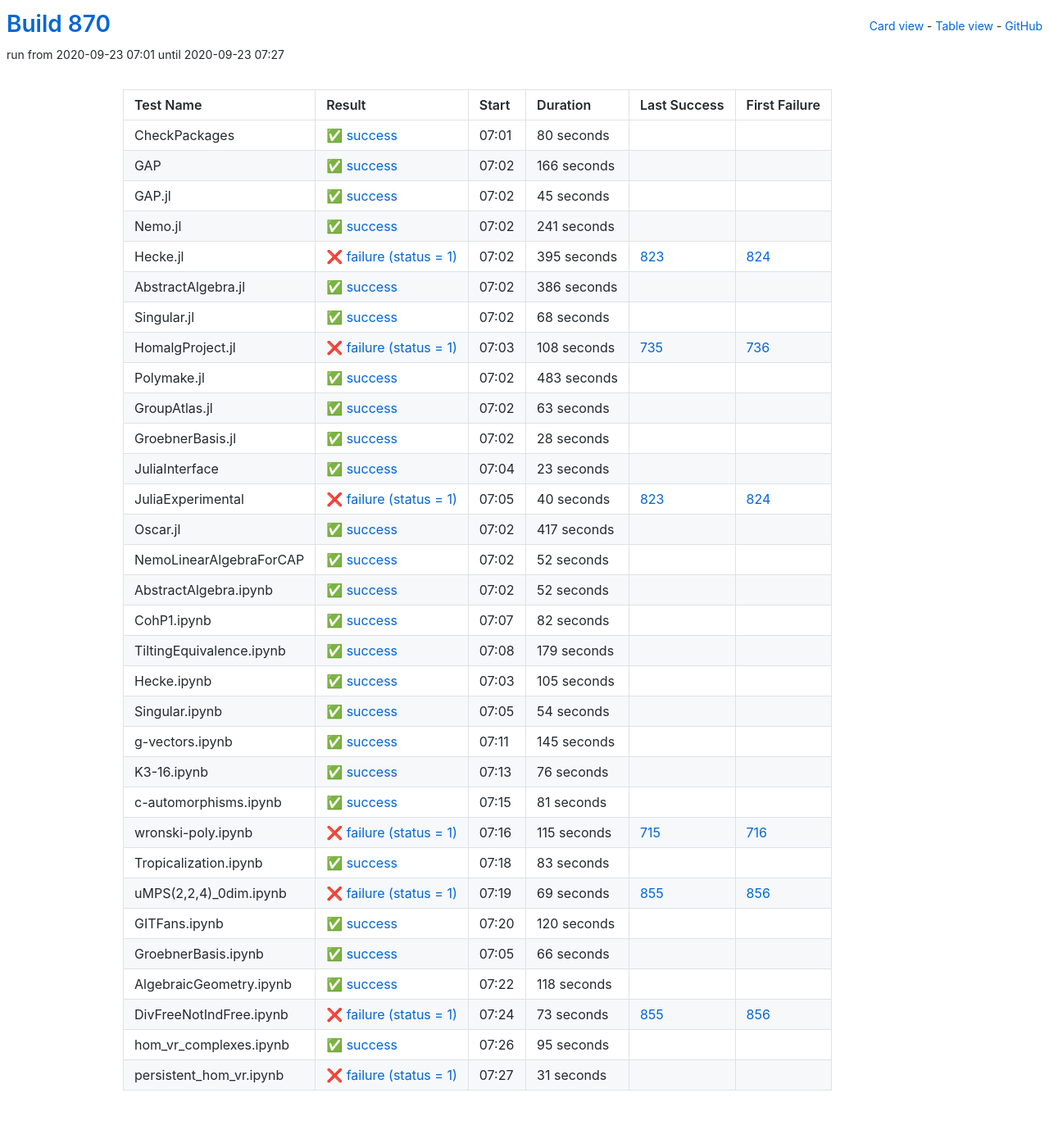
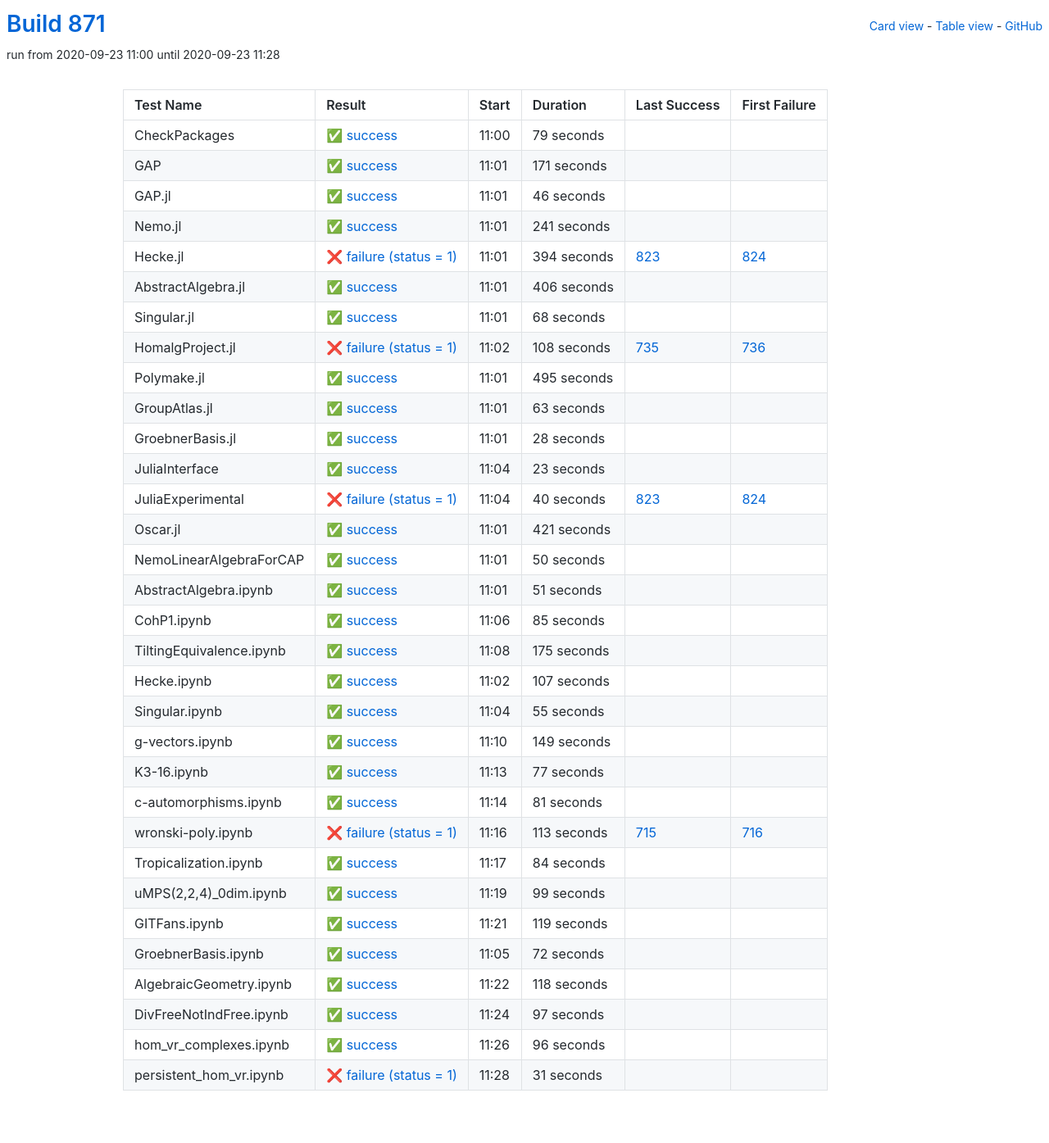
Before and after one commit to oscar-system/oscar-ci-status-stable, a Jekyll site: the page built from table.html, in a window 1280 px wide. Shown: the whole page at 82% size. Built offline with Jekyll 4.4.1, drawn with Linux system fonts in a browser that asks for light colours.

Commit message:
Build #871

```diff
--- a/_data/ci.yml
+++ b/_data/ci.yml
@@ -1,6 +1,6 @@
 ---
-build: 870
-build_url: https://oscarci.mathematik.uni-kl.de/job/oscar-stable/870/
+build: 871
+build_url: https://oscarci.mathematik.uni-kl.de/job/oscar-stable/871/
 job: oscar-stable
 organization: oscar-system
 repo: oscar-ci-status-stable
@@ -8,44 +8,44 @@ repourl: https://github.com/oscar-system/oscar-ci-status-stable
 tests:
 - name: CheckPackages
   id: checkpackages
-  log: https://oscarci.mathematik.uni-kl.de/job/oscar-stable/870/artifact/logs/build-870/CheckPackages.log
-  start: 2020-09-23 07:01
+  log: https://oscarci.mathematik.uni-kl.de/job/oscar-stable/871/artifact/logs/build-871/CheckPackages.log
+  start: 2020-09-23 11:00
   success: true
   exitcode: 0
   status: success
-  duration: 80
+  duration: 79
   last_success: false
   last_success_url:
   first_failure: false
   first_failure_url:
 - name: GAP
   id: gap
-  log: https://oscarci.mathematik.uni-kl.de/job/oscar-stable/870/artifact/logs/build-870/GAP.log
-  start: 2020-09-23 07:02
+  log: https://oscarci.mathematik.uni-kl.de/job/oscar-stable/871/artifact/logs/build-871/GAP.log
+  start: 2020-09-23 11:01
   success: true
   exitcode: 0
   status: success
-  duration: 166
+  duration: 171
   last_success: false
   last_success_url:
   first_failure: false
   first_failure_url:
 - name: GAP.jl
   id: gap-jl
-  log: https://oscarci.mathematik.uni-kl.de/job/oscar-stable/870/artifact/logs/build-870/GAP.jl.log
-  start: 2020-09-23 07:02
+  log: https://oscarci.mathematik.uni-kl.de/job/oscar-stable/871/artifact/logs/build-871/GAP.jl.log
+  start: 2020-09-23 11:01
   success: true
   exitcode: 0
   status: success
-  duration: 45
+  duration: 46
   last_success: false
   last_success_url:
   first_failure: false
   first_failure_url:
 - name: Nemo.jl
   id: nemo-jl
-  log: https://oscarci.mathematik.uni-kl.de/job/oscar-stable/870/artifact/logs/build-870/Nemo.jl.log
-  start: 2020-09-23 07:02
+  log: https://oscarci.mathematik.uni-kl.de/job/oscar-stable/871/artifact/logs/build-871/Nemo.jl.log
+  start: 2020-09-23 11:01
   success: true
   exitcode: 0
   status: success
@@ -56,32 +56,32 @@ tests:
   first_failure_url:
 - name: Hecke.jl
   id: hecke-jl
-  log: https://oscarci.mathematik.uni-kl.de/job/oscar-stable/870/artifact/logs/build-870/Hecke.jl.log
-  start: 2020-09-23 07:02
+  log: https://oscarci.mathematik.uni-kl.de/job/oscar-stable/871/artifact/logs/build-871/Hecke.jl.log
+  start: 2020-09-23 11:01
   success: false
   exitcode: 1
   status: failure
-  duration: 395
+  duration: 394
   last_success: 823
   last_success_url: https://oscarci.mathematik.uni-kl.de/job/oscar-stable/823/
   first_failure: 824
   first_failure_url: https://oscarci.mathematik.uni-kl.de/job/oscar-stable/824/
 - name: AbstractAlgebra.jl
   id: abstractalgebra-jl
-  log: https://oscarci.mathematik.uni-kl.de/job/oscar-stable/870/artifact/logs/build-870/AbstractAlgebra.jl.log
-  start: 2020-09-23 07:02
+  log: https://oscarci.mathematik.uni-kl.de/job/oscar-stable/871/artifact/logs/build-871/AbstractAlgebra.jl.log
+  start: 2020-09-23 11:01
   success: true
   exitcode: 0
   status: success
-  duration: 386
+  duration: 406
   last_success: false
   last_success_url:
   first_failure: false
   first_failure_url:
 - name: Singular.jl
   id: singular-jl
-  log: https://oscarci.mathematik.uni-kl.de/job/oscar-stable/870/artifact/logs/build-870/Singular.jl.log
-  start: 2020-09-23 07:02
+  log: https://oscarci.mathematik.uni-kl.de/job/oscar-stable/871/artifact/logs/build-871/Singular.jl.log
+  start: 2020-09-23 11:01
   success: true
   exitcode: 0
   status: success
@@ -92,8 +92,8 @@ tests:
   first_failure_url:
 - name: HomalgProject.jl
   id: homalgproject-jl
-  log: https://oscarci.mathematik.uni-kl.de/job/oscar-stable/870/artifact/logs/build-870/HomalgProject.jl.log
-  start: 2020-09-23 07:03
+  log: https://oscarci.mathematik.uni-kl.de/job/oscar-stable/871/artifact/logs/build-871/HomalgProject.jl.log
+  start: 2020-09-23 11:02
   success: false
   exitcode: 1
   status: failure
@@ -104,20 +104,20 @@ tests:
   first_failure_url: https://oscarci.mathematik.uni-kl.de/job/oscar-stable/736/
 - name: Polymake.jl
   id: polymake-jl
-  log: https://oscarci.mathematik.uni-kl.de/job/oscar-stable/870/artifact/logs/build-870/Polymake.jl.log
-  start: 2020-09-23 07:02
+  log: https://oscarci.mathematik.uni-kl.de/job/oscar-stable/871/artifact/logs/build-871/Polymake.jl.log
+  start: 2020-09-23 11:01
   success: true
   exitcode: 0
   status: success
-  duration: 483
+  duration: 495
   last_success: false
   last_success_url:
   first_failure: false
   first_failure_url:
 - name: GroupAtlas.jl
   id: groupatlas-jl
-  log: https://oscarci.mathematik.uni-kl.de/job/oscar-stable/870/artifact/logs/build-870/GroupAtlas.jl.log
-  start: 2020-09-23 07:02
+  log: https://oscarci.mathematik.uni-kl.de/job/oscar-stable/871/artifact/logs/build-871/GroupAtlas.jl.log
+  start: 2020-09-23 11:01
   success: true
   exitcode: 0
   status: success
@@ -128,8 +128,8 @@ tests:
   first_failure_url:
 - name: GroebnerBasis.jl
   id: groebnerbasis-jl
-  log: https://oscarci.mathematik.uni-kl.de/job/oscar-stable/870/artifact/logs/build-870/GroebnerBasis.jl.log
-  start: 2020-09-23 07:02
+  log: https://oscarci.mathematik.uni-kl.de/job/oscar-stable/871/artifact/logs/build-871/GroebnerBasis.jl.log
+  start: 2020-09-23 11:01
   success: true
   exitcode: 0
   status: success
@@ -140,8 +140,8 @@ tests:
   first_failure_url:
 - name: JuliaInterface
   id: juliainterface
-  log: https://oscarci.mathematik.uni-kl.de/job/oscar-stable/870/artifact/logs/build-870/JuliaInterface.log
-  start: 2020-09-23 07:04
+  log: https://oscarci.mathematik.uni-kl.de/job/oscar-stable/871/artifact/logs/build-871/JuliaInterface.log
+  start: 2020-09-23 11:04
   success: true
   exitcode: 0
   status: success
@@ -152,8 +152,8 @@ tests:
   first_failure_url:
 - name: JuliaExperimental
   id: juliaexperimental
-  log: https://oscarci.mathematik.uni-kl.de/job/oscar-stable/870/artifact/logs/build-870/JuliaExperimental.log
-  start: 2020-09-23 07:05
+  log: https://oscarci.mathematik.uni-kl.de/job/oscar-stable/871/artifact/logs/build-871/JuliaExperimental.log
+  start: 2020-09-23 11:04
   success: false
   exitcode: 1
   status: failure
@@ -164,116 +164,116 @@ tests:
   first_failure_url: https://oscarci.mathematik.uni-kl.de/job/oscar-stable/824/
 - name: Oscar.jl
   id: oscar-jl
-  log: https://oscarci.mathematik.uni-kl.de/job/oscar-stable/870/artifact/logs/build-870/Oscar.jl.log
-  start: 2020-09-23 07:02
+  log: https://oscarci.mathematik.uni-kl.de/job/oscar-stable/871/artifact/logs/build-871/Oscar.jl.log
+  start: 2020-09-23 11:01
   success: true
   exitcode: 0
   status: success
-  duration: 417
+  duration: 421
   last_success: false
   last_success_url:
   first_failure: false
   first_failure_url:
 - name: NemoLinearAlgebraForCAP
   id: nemolinearalgebraforcap
-  log: https://oscarci.mathematik.uni-kl.de/job/oscar-stable/870/artifact/logs/build-870/NemoLinearAlgebraForCAP.log
-  start: 2020-09-23 07:02
+  log: https://oscarci.mathematik.uni-kl.de/job/oscar-stable/871/artifact/logs/build-871/NemoLinearAlgebraForCAP.log
+  start: 2020-09-23 11:01
   success: true
   exitcode: 0
   status: success
-  duration: 52
+  duration: 50
   last_success: false
   last_success_url:
   first_failure: false
   first_failure_url:
 - name: AbstractAlgebra.ipynb
   id: abstractalgebra-ipynb
-  log: https://oscarci.mathematik.uni-kl.de/job/oscar-stable/870/artifact/logs/build-870/AbstractAlgebra.ipynb.log
-  start: 2020-09-23 07:02
+  log: https://oscarci.mathematik.uni-kl.de/job/oscar-stable/871/artifact/logs/build-871/AbstractAlgebra.ipynb.log
+  start: 2020-09-23 11:01
   success: true
   exitcode: 0
   status: success
-  duration: 52
+  duration: 51
   last_success: false
   last_success_url:
   first_failure: false
   first_failure_url:
 - name: CohP1.ipynb
   id: cohp1-ipynb
-  log: https://oscarci.mathematik.uni-kl.de/job/oscar-stable/870/artifact/logs/build-870/CohP1.ipynb.log
-  start: 2020-09-23 07:07
+  log: https://oscarci.mathematik.uni-kl.de/job/oscar-stable/871/artifact/logs/build-871/CohP1.ipynb.log
+  start: 2020-09-23 11:06
   success: true
   exitcode: 0
   status: success
-  duration: 82
+  duration: 85
   last_success: false
   last_success_url:
   first_failure: false
   first_failure_url:
 - name: TiltingEquivalence.ipynb
   id: tiltingequivalence-ipynb
-  log: https://oscarci.mathematik.uni-kl.de/job/oscar-stable/870/artifact/logs/build-870/TiltingEquivalence.ipynb.log
-  start: 2020-09-23 07:08
+  log: https://oscarci.mathematik.uni-kl.de/job/oscar-stable/871/artifact/logs/build-871/TiltingEquivalence.ipynb.log
+  start: 2020-09-23 11:08
   success: true
   exitcode: 0
   status: success
-  duration: 179
+  duration: 175
   last_success: false
   last_success_url:
   first_failure: false
   first_failure_url:
 - name: Hecke.ipynb
   id: hecke-ipynb
-  log: https://oscarci.mathematik.uni-kl.de/job/oscar-stable/870/artifact/logs/build-870/Hecke.ipynb.log
-  start: 2020-09-23 07:03
+  log: https://oscarci.mathematik.uni-kl.de/job/oscar-stable/871/artifact/logs/build-871/Hecke.ipynb.log
+  start: 2020-09-23 11:02
   success: true
   exitcode: 0
   status: success
-  duration: 105
+  duration: 107
   last_success: false
   last_success_url:
   first_failure: false
   first_failure_url:
 - name: Singular.ipynb
   id: singular-ipynb
-  log: https://oscarci.mathematik.uni-kl.de/job/oscar-stable/870/artifact/logs/build-870/Singular.ipynb.log
-  start: 2020-09-23 07:05
+  log: https://oscarci.mathematik.uni-kl.de/job/oscar-stable/871/artifact/logs/build-871/Singular.ipynb.log
+  start: 2020-09-23 11:04
   success: true
   exitcode: 0
   status: success
-  duration: 54
+  duration: 55
   last_success: false
   last_success_url:
   first_failure: false
   first_failure_url:
 - name: g-vectors.ipynb
   id: g-vectors-ipynb
-  log: https://oscarci.mathematik.uni-kl.de/job/oscar-stable/870/artifact/logs/build-870/g-vectors.ipynb.log
-  start: 2020-09-23 07:11
+  log: https://oscarci.mathematik.uni-kl.de/job/oscar-stable/871/artifact/logs/build-871/g-vectors.ipynb.log
+  start: 2020-09-23 11:10
   success: true
   exitcode: 0
   status: success
-  duration: 145
+  duration: 149
   last_success: false
   last_success_url:
   first_failure: false
   first_failure_url:
 - name: K3-16.ipynb
   id: k3-16-ipynb
-  log: https://oscarci.mathematik.uni-kl.de/job/oscar-stable/870/artifact/logs/build-870/K3-16.ipynb.log
-  start: 2020-09-23 07:13
+  log: https://oscarci.mathematik.uni-kl.de/job/oscar-stable/871/artifact/logs/build-871/K3-16.ipynb.log
+  start: 2020-09-23 11:13
   success: true
   exitcode: 0
   status: success
-  duration: 76
+  duration: 77
   last_success: false
   last_success_url:
   first_failure: false
   first_failure_url:
 - name: c-automorphisms.ipynb
   id: c-automorphisms-ipynb
-  log: https://oscarci.mathematik.uni-kl.de/job/oscar-stable/870/artifact/logs/build-870/c-automorphisms.ipynb.log
-  start: 2020-09-23 07:15
+  log: https://oscarci.mathematik.uni-kl.de/job/oscar-stable/871/artifact/logs/build-871/c-automorphisms.ipynb.log
+  start: 2020-09-23 11:14
   success: true
   exitcode: 0
   status: success
@@ -284,68 +284,68 @@ tests:
   first_failure_url:
 - name: wronski-poly.ipynb
   id: wronski-poly-ipynb
-  log: https://oscarci.mathematik.uni-kl.de/job/oscar-stable/870/artifact/logs/build-870/wronski-poly.ipynb.log
-  start: 2020-09-23 07:16
+  log: https://oscarci.mathematik.uni-kl.de/job/oscar-stable/871/artifact/logs/build-871/wronski-poly.ipynb.log
+  start: 2020-09-23 11:16
   success: false
   exitcode: 1
   status: failure
-  duration: 115
+  duration: 113
   last_success: 715
   last_success_url: https://oscarci.mathematik.uni-kl.de/job/oscar-stable/715/
   first_failure: 716
   first_failure_url: https://oscarci.mathematik.uni-kl.de/job/oscar-stable/716/
 - name: Tropicalization.ipynb
   id: tropicalization-ipynb
-  log: https://oscarci.mathematik.uni-kl.de/job/oscar-stable/870/artifact/logs/build-870/Tropicalization.ipynb.log
-  start: 2020-09-23 07:18
+  log: https://oscarci.mathematik.uni-kl.de/job/oscar-stable/871/artifact/logs/build-871/Tropicalization.ipynb.log
+  start: 2020-09-23 11:17
   success: true
   exitcode: 0
   status: success
-  duration: 83
+  duration: 84
   last_success: false
   last_success_url:
   first_failure: false
   first_failure_url:
 - name: uMPS(2,2,4)_0dim.ipynb
   id: umps-2-2-4-0dim-ipynb
-  log: https://oscarci.mathematik.uni-kl.de/job/oscar-stable/870/artifact/logs/build-870/uMPS-2-2-4-_0dim.ipynb.log
-  start: 2020-09-23 07:19
-  success: false
-  exitcode: 1
-  status: failure
-  duration: 69
-  last_success: 855
-  last_success_url: https://oscarci.mathematik.uni-kl.de/job/oscar-stable/855/
-  first_failure: 856
-  first_failure_url: https://oscarci.mathematik.uni-kl.de/job/oscar-stable/856/
-- name: GITFans.ipynb
-  id: gitfans-ipynb
-  log: https://oscarci.mathematik.uni-kl.de/job/oscar-stable/870/artifact/logs/build-870/GITFans.ipynb.log
-  start: 2020-09-23 07:20
+  log: https://oscarci.mathematik.uni-kl.de/job/oscar-stable/871/artifact/logs/build-871/uMPS-2-2-4-_0dim.ipynb.log
+  start: 2020-09-23 11:19
   success: true
   exitcode: 0
   status: success
-  duration: 120
+  duration: 99
+  last_success: false
+  last_success_url:
+  first_failure: false
+  first_failure_url:
+- name: GITFans.ipynb
+  id: gitfans-ipynb
+  log: https://oscarci.mathematik.uni-kl.de/job/oscar-stable/871/artifact/logs/build-871/GITFans.ipynb.log
+  start: 2020-09-23 11:21
+  success: true
+  exitcode: 0
+  status: success
+  duration: 119
   last_success: false
   last_success_url:
   first_failure: false
   first_failure_url:
 - name: GroebnerBasis.ipynb
   id: groebnerbasis-ipynb
-  log: https://oscarci.mathematik.uni-kl.de/job/oscar-stable/870/artifact/logs/build-870/GroebnerBasis.ipynb.log
-  start: 2020-09-23 07:05
+  log: https://oscarci.mathematik.uni-kl.de/job/oscar-stable/871/artifact/logs/build-871/GroebnerBasis.ipynb.log
+  start: 2020-09-23 11:05
   success: true
   exitcode: 0
   status: success
-  duration: 66
+  duration: 72
   last_success: false
   last_success_url:
   first_failure: false
   first_failure_url:
 - name: AlgebraicGeometry.ipynb
   id: algebraicgeometry-ipynb
-  log: https://oscarci.mathematik.uni-kl.de/job/oscar-stable/870/artifact/logs/build-870/AlgebraicGeometry.ipynb.log
-  start: 2020-09-23 07:22
+  log: https://oscarci.mathematik.uni-kl.de/job/oscar-stable/871/artifact/logs/build-871/AlgebraicGeometry.ipynb.log
+  start: 2020-09-23 11:22
   success: true
   exitcode: 0
   status: success
@@ -356,32 +356,32 @@ tests:
   first_failure_url:
 - name: DivFreeNotIndFree.ipynb
   id: divfreenotindfree-ipynb
-  log: https://oscarci.mathematik.uni-kl.de/job/oscar-stable/870/artifact/logs/build-870/DivFreeNotIndFree.ipynb.log
-  start: 2020-09-23 07:24
-  success: false
-  exitcode: 1
-  status: failure
-  duration: 73
-  last_success: 855
-  last_success_url: https://oscarci.mathematik.uni-kl.de/job/oscar-stable/855/
-  first_failure: 856
-  first_failure_url: https://oscarci.mathematik.uni-kl.de/job/oscar-stable/856/
-- name: hom_vr_complexes.ipynb
-  id: hom-vr-complexes-ipynb
-  log: https://oscarci.mathematik.uni-kl.de/job/oscar-stable/870/artifact/logs/build-870/hom_vr_complexes.ipynb.log
-  start: 2020-09-23 07:26
+  log: https://oscarci.mathematik.uni-kl.de/job/oscar-stable/871/artifact/logs/build-871/DivFreeNotIndFree.ipynb.log
+  start: 2020-09-23 11:24
   success: true
   exitcode: 0
   status: success
-  duration: 95
+  duration: 97
+  last_success: false
+  last_success_url:
+  first_failure: false
+  first_failure_url:
+- name: hom_vr_complexes.ipynb
+  id: hom-vr-complexes-ipynb
+  log: https://oscarci.mathematik.uni-kl.de/job/oscar-stable/871/artifact/logs/build-871/hom_vr_complexes.ipynb.log
+  start: 2020-09-23 11:26
+  success: true
+  exitcode: 0
+  status: success
+  duration: 96
   last_success: false
   last_success_url:
   first_failure: false
   first_failure_url:
 - name: persistent_hom_vr.ipynb
   id: persistent-hom-vr-ipynb
-  log: https://oscarci.mathematik.uni-kl.de/job/oscar-stable/870/artifact/logs/build-870/persistent_hom_vr.ipynb.log
-  start: 2020-09-23 07:27
+  log: https://oscarci.mathematik.uni-kl.de/job/oscar-stable/871/artifact/logs/build-871/persistent_hom_vr.ipynb.log
+  start: 2020-09-23 11:28
   success: false
   exitcode: 1
   status: failure
```
Also changed, not shown: README.md.
